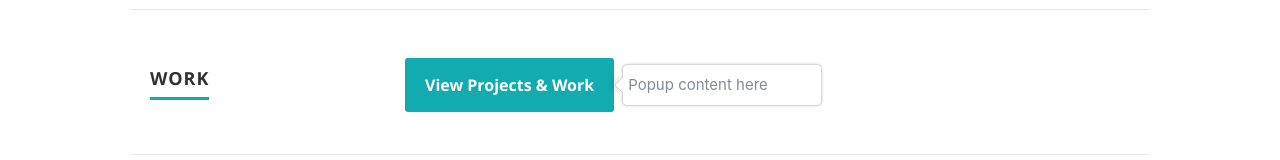
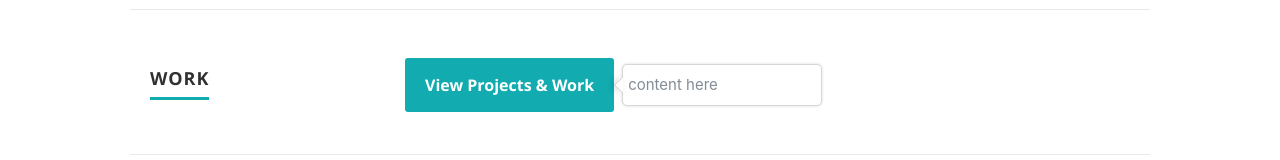
Before and after one commit to DrGloo/Portfolio, a React (Create React App) app: page / in a window 1280 px wide. Both pictures are taken after a click on the button "View Projects & Work". Shown: the part 1565-1725 px from the top of the page. Built offline with nearby package versions, Linux system fonts and the light colour scheme.

Commit message:
small edits.

```diff
--- a/src/components/Resume.js
+++ b/src/components/Resume.js
@@ -44,7 +44,7 @@ export default  class Resume extends Component {
             <div className="nine columns main-col">
               <Popup trigger={<button>View Projects & Work</button>
 } position="right center">
-                <div>Popup content here</div>
+                <div>content here</div>
               </Popup>
               {
                 resumeData.work && resumeData.work.map((item) => {
```
